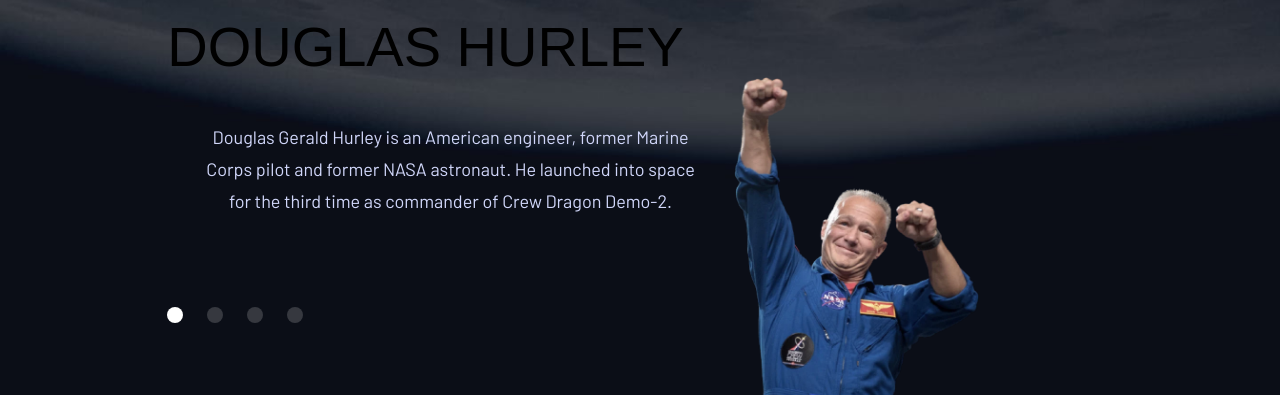
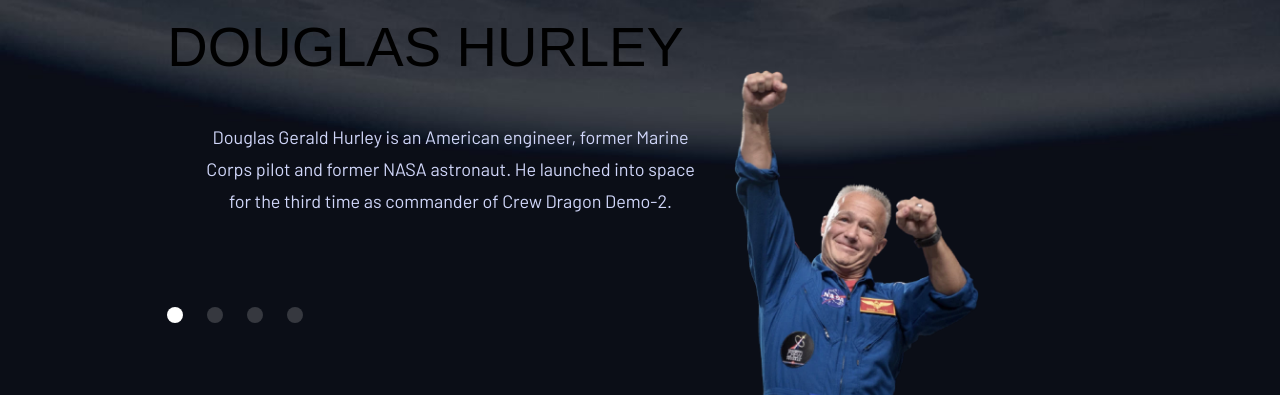
Before and after one commit to jdubcodes/fem-space-tourism, a Next.js app: page /crew in a window 1280 px wide. Shown: the part 405-800 px from the top of the page. Built offline with nearby package versions, Linux system fonts and the light colour scheme; a web font is replaced by a local one.

Commit message:
Remove aspect ratio

```diff
--- a/src/app/crew/page.jsx
+++ b/src/app/crew/page.jsx
@@ -36,7 +36,7 @@ export default function page() {
       <div className='h-full flex flex-col md:items-center lg:flex-row'>
         {/* crew image */}
         <section className='w-full grid items-end grow md:h-crew-tablet border-b-[1px] border-[#383B4B] md:border-0 md:order-last overflow-hidden'>
-          <div className='w-[65%] max-w-[245px] md:w-crew-tablet md:h-crew-img-tablet mx-auto lg:mx-0 flex items-end overflow-hidden relative aspect-[3/4]'>
+          <div className='w-[65%] max-w-[245px] md:w-crew-tablet md:h-crew-img-tablet mx-auto lg:mx-0 flex items-end overflow-hidden relative'>
             <Image
               src={crew[crewIndex(member)].path}
               alt={crew[crewIndex(member)].name}
@@ -45,10 +45,10 @@ export default function page() {
               responsive='true'
               className={
                 member === 'Douglas Hurley'
-                  ? 'absolute top-0 xs:top-auto aspect-auto xs:aspect-[3/4]'
+                  ? 'absolute top-0 xs:top-auto aspect-auto]'
                   : member === 'Mark Shuttleworth'
-                  ? 'absolute top-0 xs:top-auto sm:bottom-0 aspect-auto xs:aspect-[3/4]'
-                  : 'absolute bottom-0 xs:top-auto aspect-auto xs:aspect-[3/4]'
+                  ? 'absolute top-0 xs:top-auto sm:bottom-0 aspect-auto'
+                  : 'absolute bottom-0 xs:top-auto aspect-auto'
               }
             />
           </div>
```
